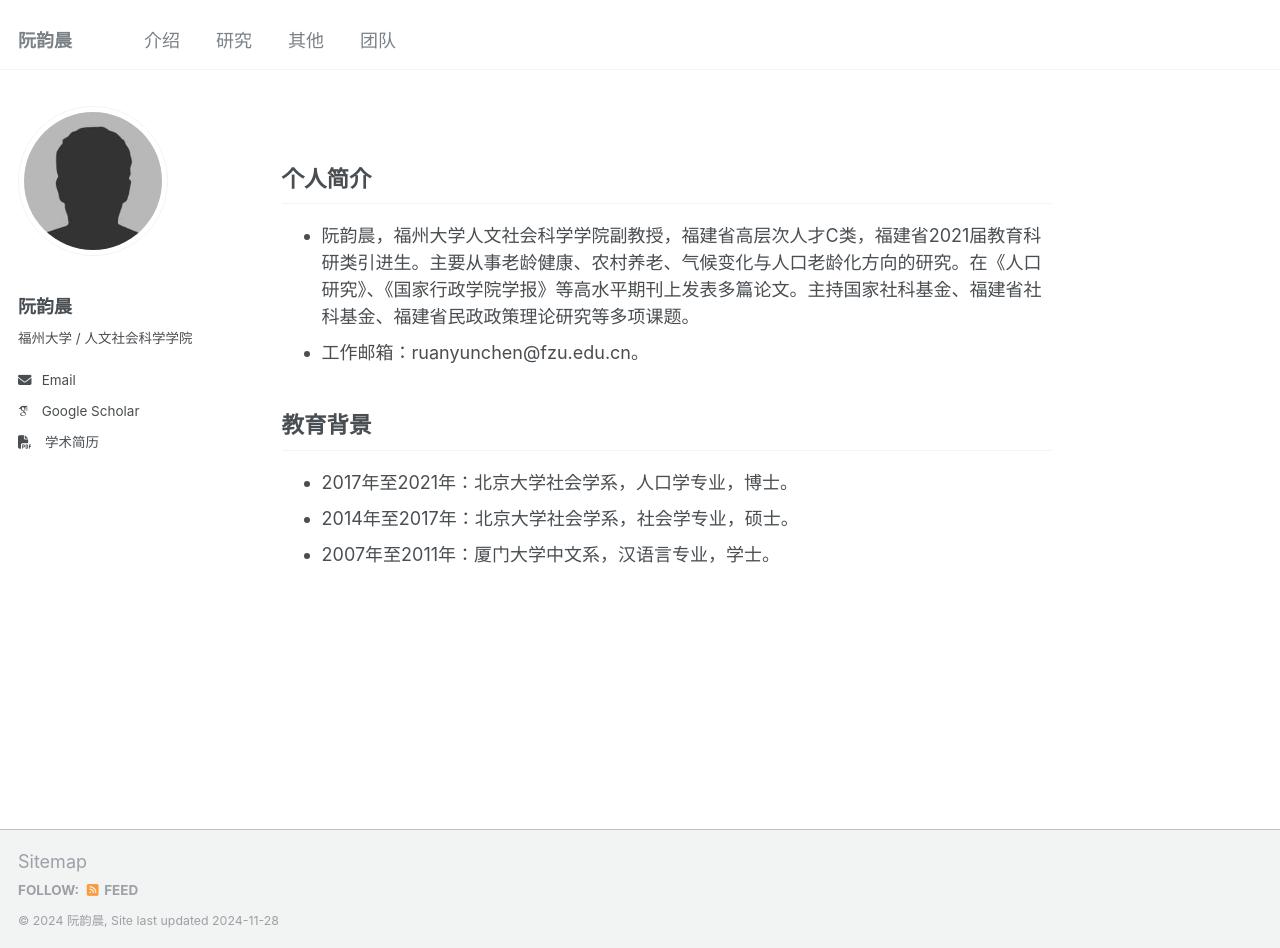
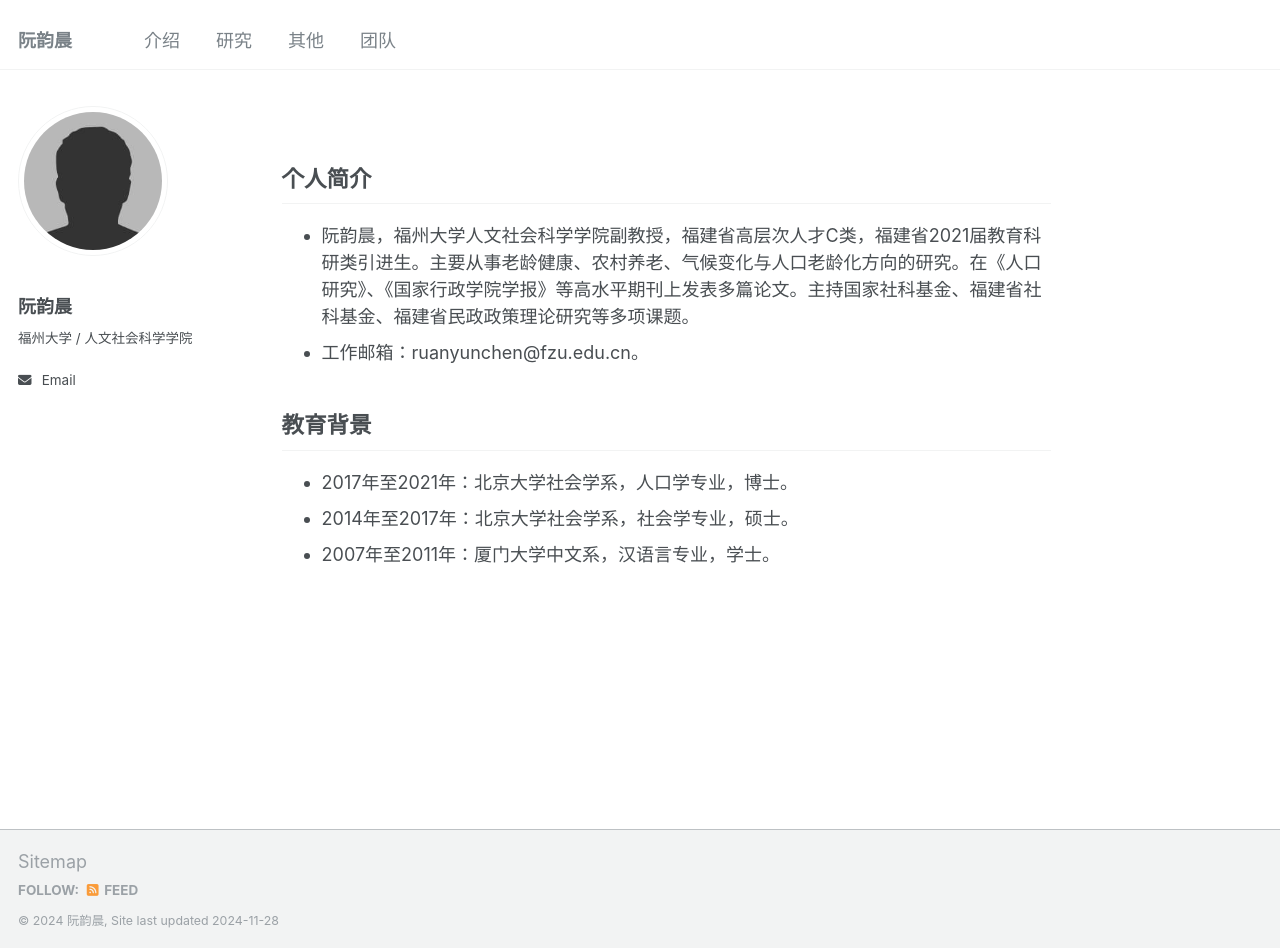
Before and after one commit to RuanYunchen/RuanYunchen.github.io, a Jekyll site: the page built from _pages/about.md, in a window 1280 px wide and 948 px high. Built offline with Jekyll 4.4.1, drawn with Linux system fonts in a browser that asks for light colours; some web fonts are replaced.

Commit message:
Update _config.yml

```diff
--- a/_config.yml
+++ b/_config.yml
@@ -24,11 +24,11 @@ author:
 
   # Social media
   linkedin         :  # yuying-wu-206021335
-  googlescholar    :  https://scholar.google.com/citations?hl=zh-CN&user=1xXJk-0AAAAJ&view_op=list_works&sortby=pubdate # yuying-wu-206021335
+  googlescholar    :  # https://scholar.google.com/citations?hl=zh-CN&user=1xXJk-0AAAAJ&view_op=list_works&sortby=pubdate # yuying-wu-206021335
   sidebar_class    : "custom-sidebar"  # 自定义左侧栏的CSS类
 
-  cvlink           : /files/paper1.pdf
-  cvlink_title     : 学术简历
+  cvlink           : # /files/paper1.pdf
+  cvlink_title     : # 学术简历
 
 
 # Site Settings
```
